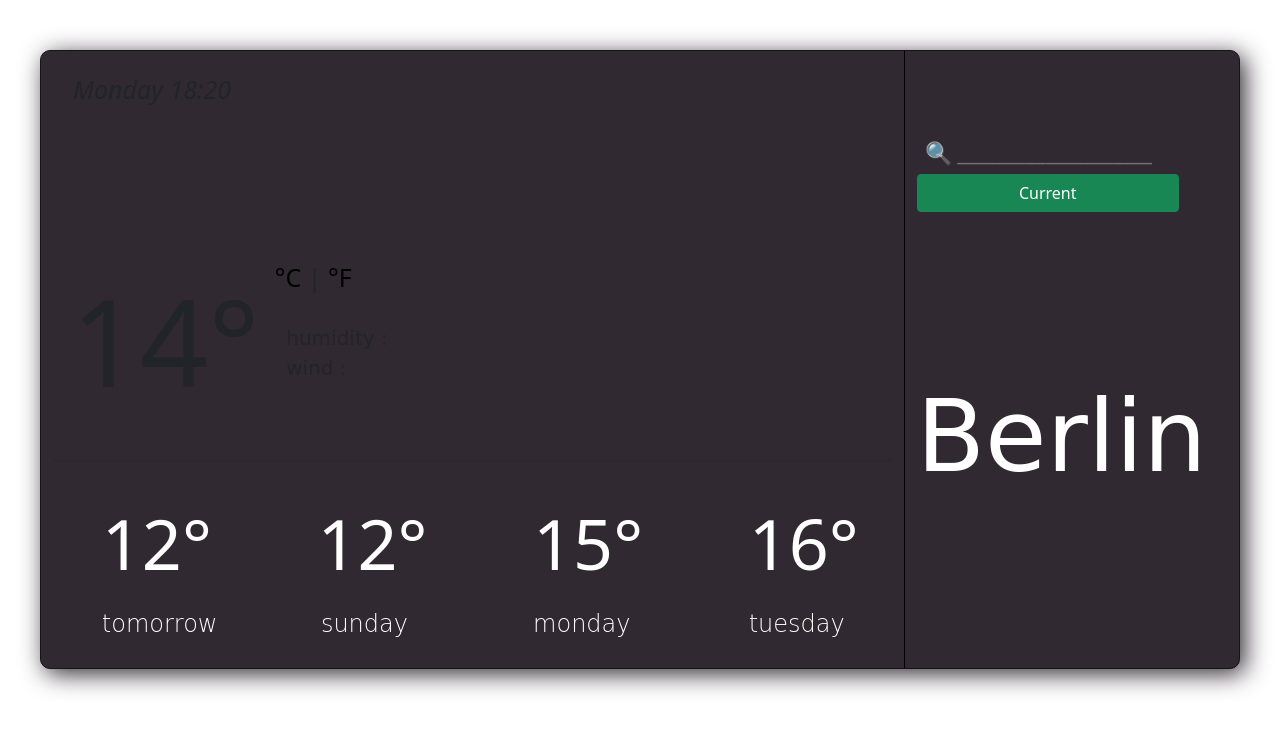
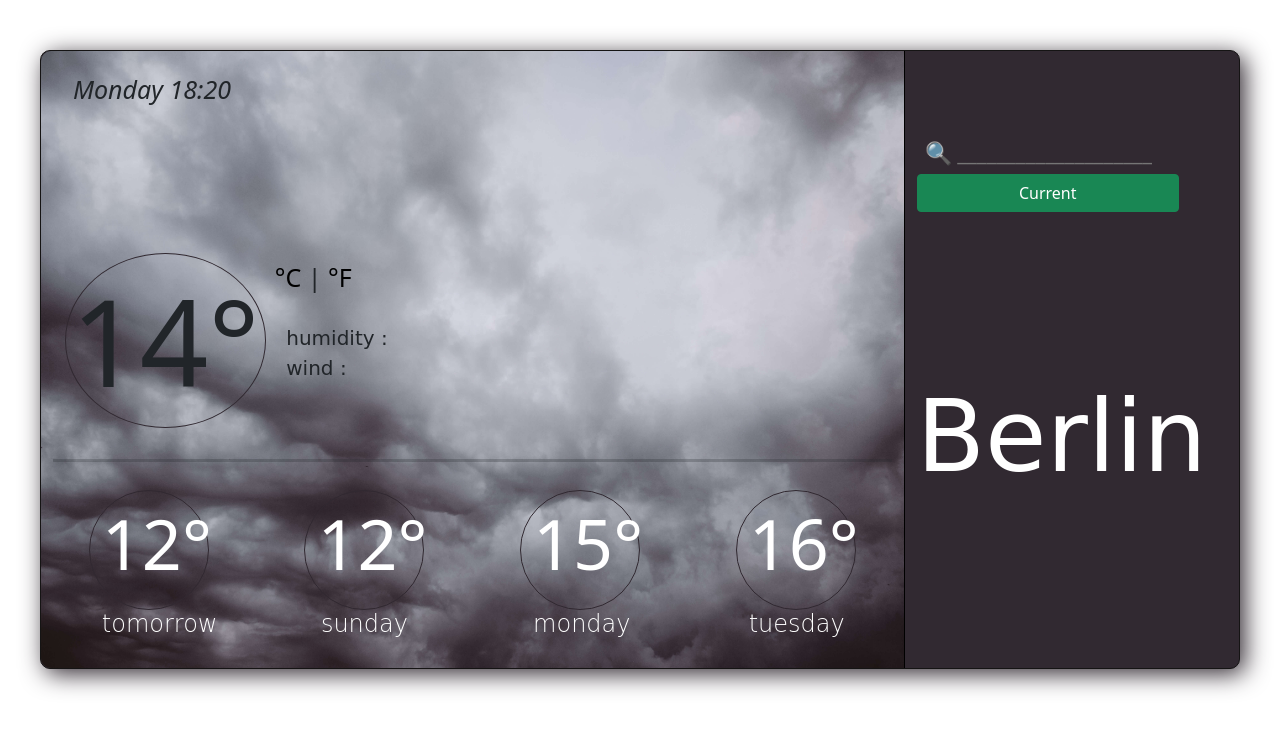
Before and after one commit to yeganehradfar/my-weather, a plain HTML site: page index.html in a window 1280 px wide. Drawn offline with nearby package versions, Linux system fonts and the light colour scheme; no server answers; a web font is replaced by a local one.

Commit message:
add images

```diff
--- a/src/styles.css
+++ b/src/styles.css
@@ -31,7 +31,7 @@ section {
     /* background-attachment: fixed; */
     background-size: cover;
     background-repeat: no-repeat;
-    background-image: url("images/darksky.jpg") !important;
+    background-image: url("/images/darksky.jpg") !important;
   }
   .rightside {
     background-color: rgb(49, 41, 49);
```
Also changed, not shown: images/darksky.jpg (added).
